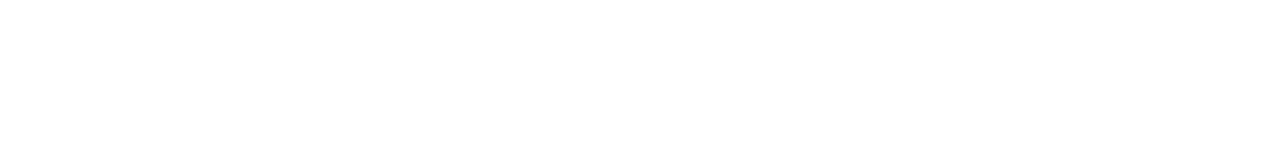
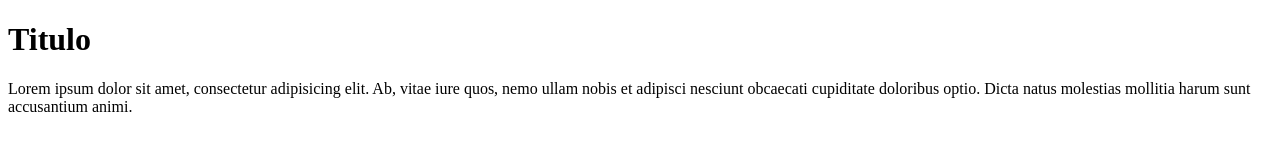
Before and after one commit to gugamachado1/projeto-1, a plain HTML site: page index.html in a window 1280 px wide. Drawn offline with Linux system fonts and the light colour scheme.

Commit message:
Adicionado titulo e paragrafo

```diff
--- a/index.html
+++ b/index.html
@@ -6,6 +6,7 @@
     <title>Document</title>
 </head>
 <body>
-
+    <h1>Titulo</h1>
+    <p>Lorem ipsum dolor sit amet, consectetur adipisicing elit. Ab, vitae iure quos, nemo ullam nobis et adipisci nesciunt obcaecati cupiditate doloribus optio. Dicta natus molestias mollitia harum sunt accusantium animi.</p>
 </body>
 </html>
```
